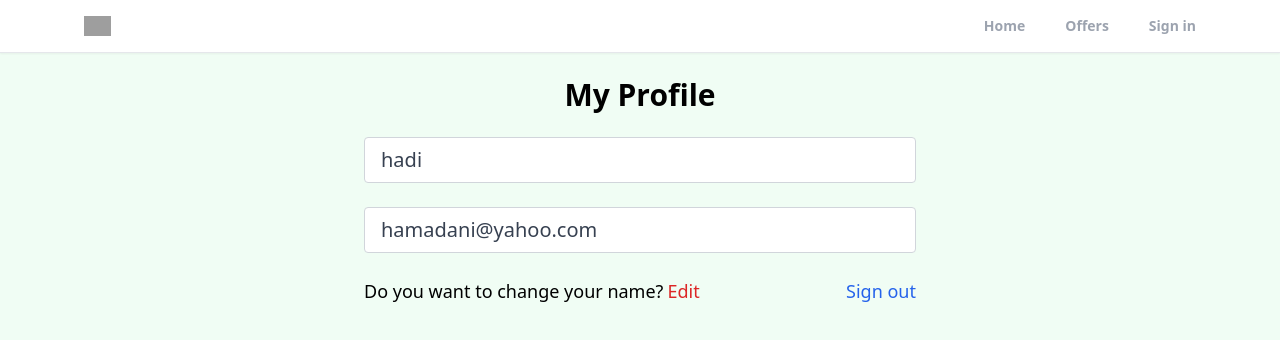
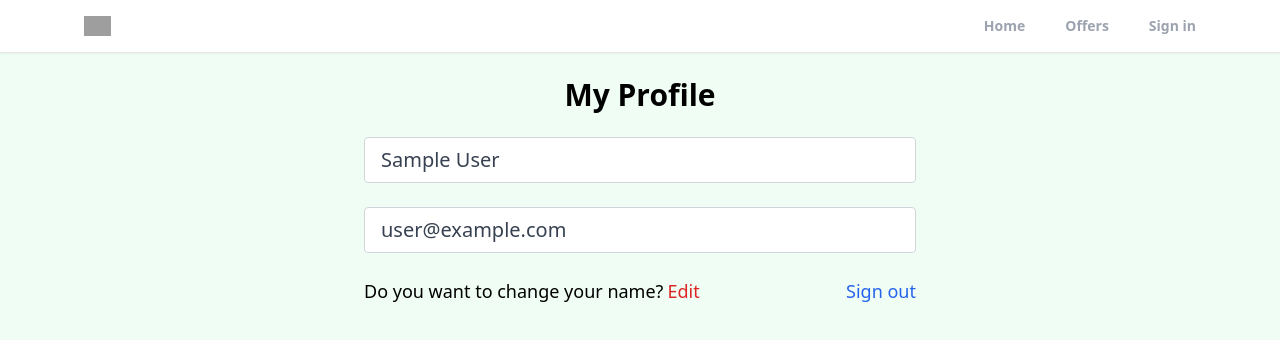
Before and after one commit to m-honarzade/realtor-clone-site, a React (Vite) app: page /profile in a window 1280 px wide. Shown: the top 340 px of the page. Built offline with nearby package versions, Linux system fonts and the light colour scheme; no server answers; sample sign-in values are in the browser's storage; grey boxes are pictures that could not be loaded.

Commit message:
add user information to input instead hard code

```diff
--- a/src/pages/Profile.jsx
+++ b/src/pages/Profile.jsx
@@ -7,13 +7,13 @@ import { doc, updateDoc } from "firebase/firestore";
 import { db } from "../firebase";
 
 const Profile = () => {
+  const auth = getAuth();
   const [changeDetail, setChangeDetail] = useState(false);
   const [formData, setFormData] = useState({
-    name: "hadi",
-    email: "hamadani@yahoo.com",
+    name: auth.currentUser.displayName,
+    email: auth.currentUser.email,
   });
   const { name, email } = formData;
-  const auth = getAuth();
   const navigate = useNavigate();
   const onLogout = () => {
     auth.signOut();
```
